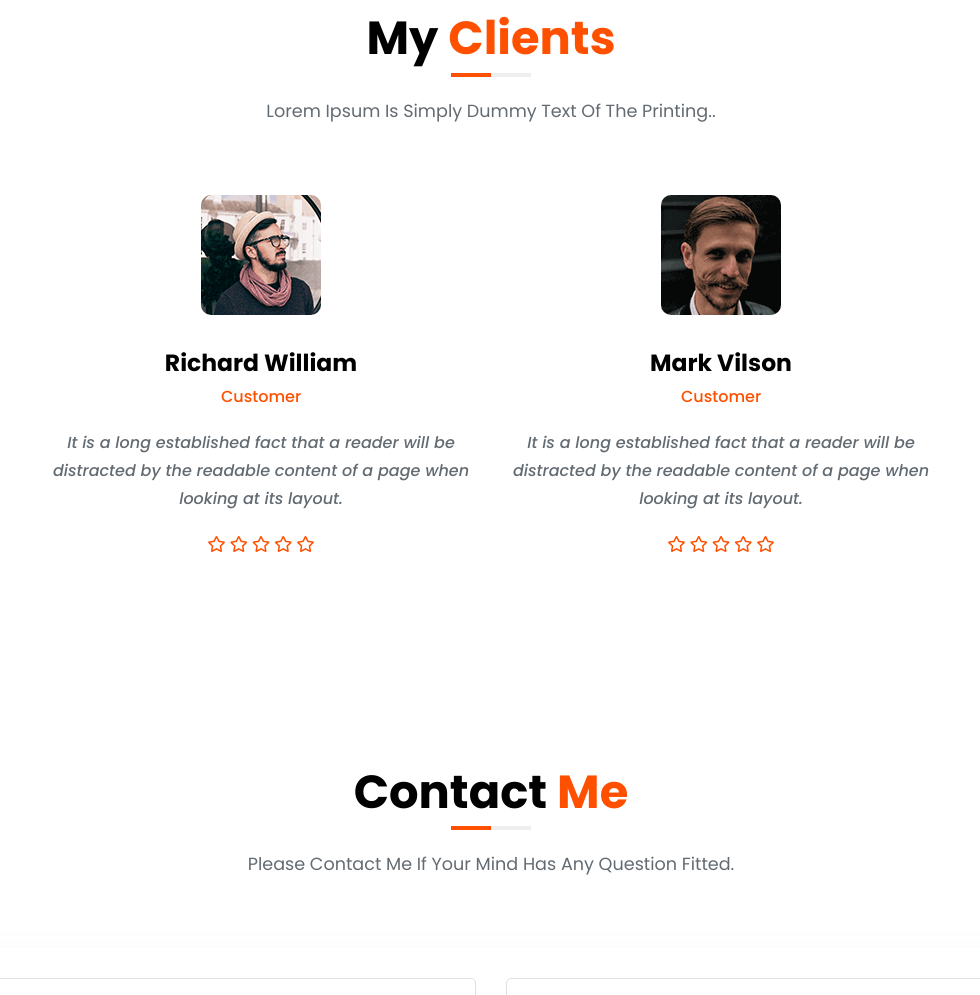
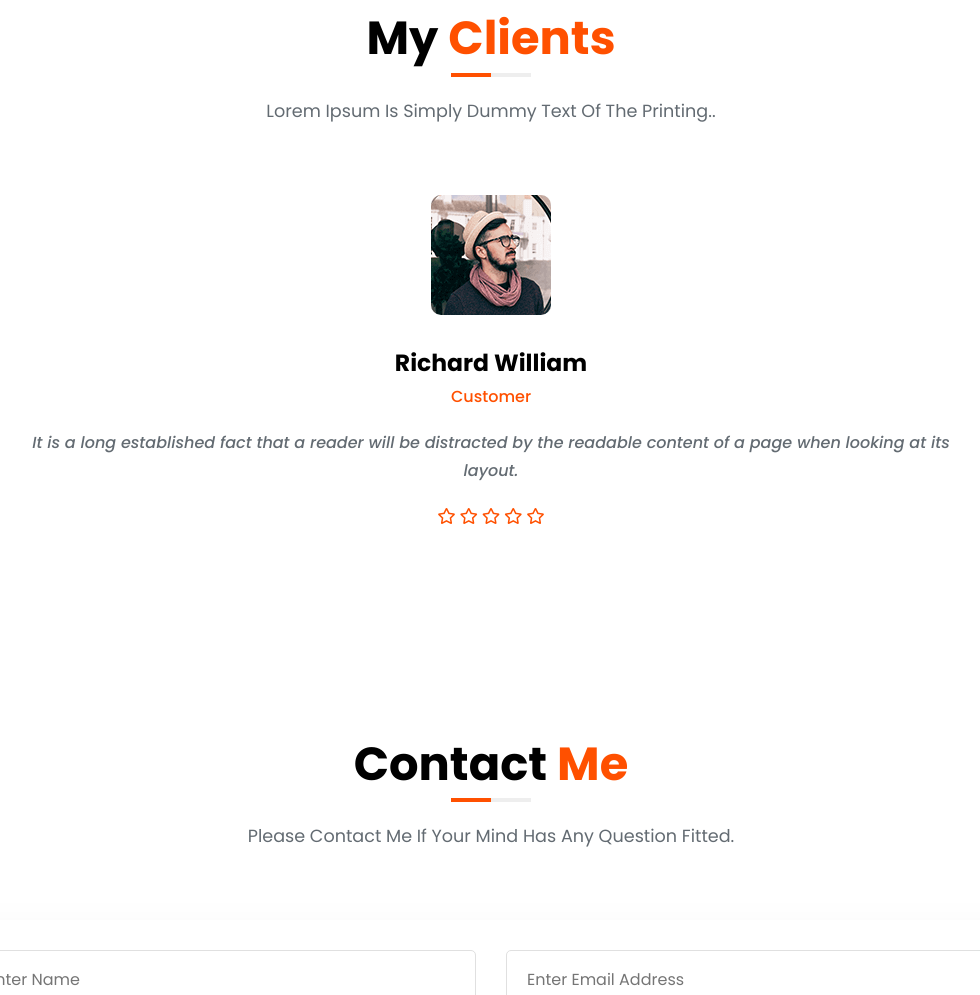
Before and after one commit to nazmul-rdo/nazmul-rdo, a plain HTML site: page index.html in a window 1280 px wide. Shown: the part 4186-5181 px from the top of the page, without its empty margins (149-1129 px from the left). Drawn offline with nearby package versions, Linux system fonts and the light colour scheme.

Commit message:
Update index.html

```diff
--- a/index.html
+++ b/index.html
@@ -518,28 +518,6 @@
                                     </div>
                                 </div>
                             </div>
-                            <div class="item">
-                                <div class="testimonials-item">
-                                    <div class="testimonials-header">
-                                        <img src="img/clients-img-120x120-2.png" alt="testimonials image" class="img-fluid">
-                                    </div>
-                                    <div class="testimonials-body">
-                                        <h5>Mark Vilson</h5>
-                                        <span>Customer</span>
-                                        <p>
-                                            It is a long established fact that a reader will be distracted by
-                                            the readable content of a page when looking at its layout.
-                                        </p>
-                                        <div class="testimonial-rating">
-                                            <i class="far fa-star"></i>
-                                            <i class="far fa-star"></i>
-                                            <i class="far fa-star"></i>
-                                            <i class="far fa-star"></i>
-                                            <i class="far fa-star"></i>
-                                        </div>
-                                    </div>
-                                </div>
-                            </div>
 
                         </div>
                     </div>
```
